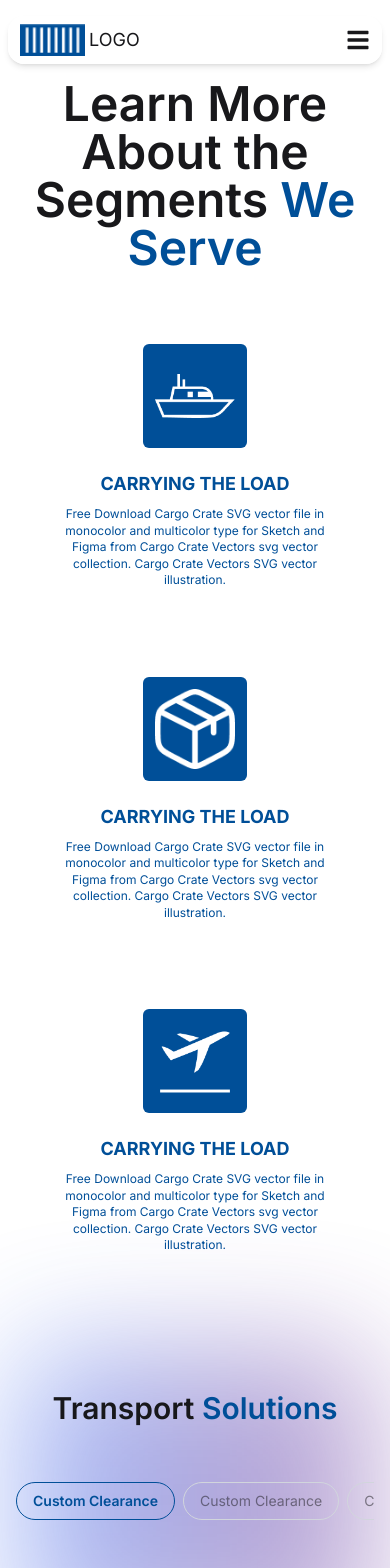
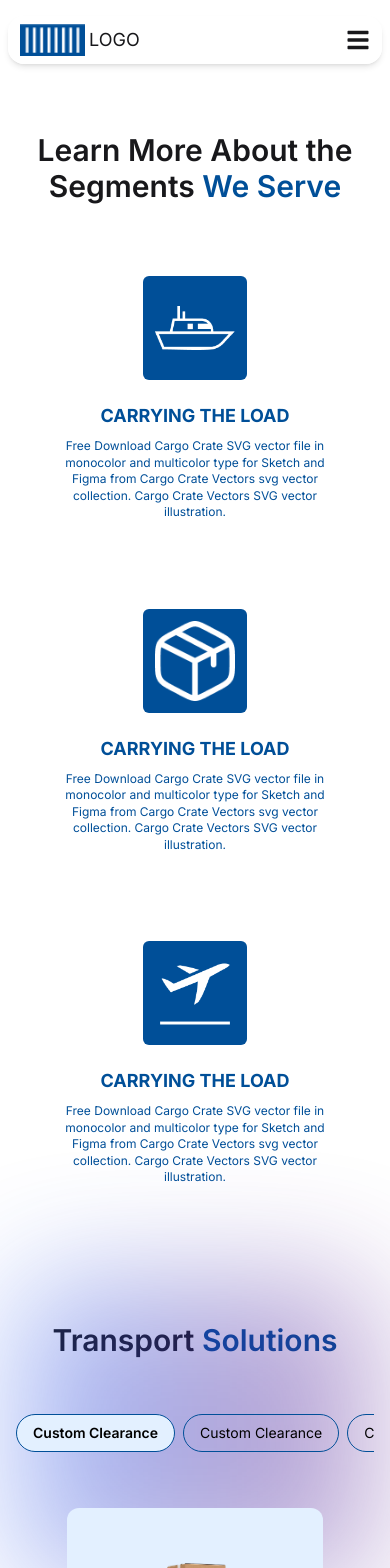
Before and after one commit to Mdsakib999/Trns-4-intern-practice, a React (Vite) app: page /services in a window 390 px wide. Shown: the top 1568 px of the page. Built offline with nearby package versions, Linux system fonts and the light colour scheme.

Commit message:
responsive fixed

```diff
--- a/src/App.jsx
+++ b/src/App.jsx
@@ -4,7 +4,7 @@ import { Footer } from "./components/shared/Footer";
 
 const App = () => {
   return (
-    <div className="font-inter">
+    <div className="font-inter max-w-7xl mx-auto">
       <Navbar />
       <div className="pt-0 min-h-screen">
         <Outlet />
--- a/src/components/ContactPageComponents/Location.jsx
+++ b/src/components/ContactPageComponents/Location.jsx
@@ -25,17 +25,17 @@ export const Location = () => {
   const LocationPin = [
     {
       id: 1,
-      top: "30%",
+      top: "20%",
       left: "20%",
     },
     {
       id: 2,
-      top: "55%",
+      top: "30%",
       left: "53%",
     },
     {
       id: 3,
-      top: "27%",
+      top: "14%",
       left: "80%",
     },
   ];
@@ -82,7 +82,7 @@ export const Location = () => {
               key={pin.id}
               src={locationIcon}
               alt="Location Pin"
-              className="absolute w-6 h-6"
+              className="absolute w-6 h-6 hidden lg:block"
               style={{
                 top: pin.top,
                 left: pin.left,
--- a/src/components/ServicePageComponents/Banner.jsx
+++ b/src/components/ServicePageComponents/Banner.jsx
@@ -25,8 +25,8 @@ export const Banner = () => {
   ];
 
   return (
-    <div className="px-4 md:px-10 max-w-7xl mx-auto">
-      <h1 className="text-5xl lg:text-6xl font-semibold text-center md:text-left mx-auto md:mx-0">
+    <div className="px-4 md:px-10 max-w-7xl mx-auto pt-3">
+      <h1 className="text-3xl sm:text-4xl md:text-5xl lg:text-6xl font-semibold text-center md:text-left mx-auto md:mx-0 mt-10">
         <p>Learn More About the</p>
         <p>
           Segments <span className="text-primary">We Serve</span>
--- a/src/components/ServicePageComponents/Tab/Tab.jsx
+++ b/src/components/ServicePageComponents/Tab/Tab.jsx
@@ -20,15 +20,17 @@ export const Tab = () => {
             `tab px-4 py-2 rounded-full border min-w-fit transition
             ${
               isActive
-                ? "tab-active font-semibold text-primary border-primary"
-                : "border-gray-300"
+                ? "tab-active font-semibold bg-secondary text-white border-primary"
+                : "border-primary"
             }
-            text-sm sm:text-base lg:text-lg`
+            text-sm lg:text-lg`
           }
           role="tab"
           end
         >
-          <span className="inline-flex items-center">{item.name}</span>
+          <span className="inline-flex items-center text-sm text-black">
+            {item.name}
+          </span>
         </NavLink>
       ))}
     </div>
--- a/src/components/ServicePageComponents/TransSolution.jsx
+++ b/src/components/ServicePageComponents/TransSolution.jsx
@@ -4,7 +4,7 @@ import { Tab } from "./Tab/Tab";
 export const TransSolution = () => {
   return (
     <div className="mt-28 px-4 md:px-10 max-w-7xl mx-auto relative">
-      <h1 className="text-3xl sm:text-4xl md:text-5xl lg:text-6xl font-semibold text-center z-10 relative">
+      <h1 className="text-3xl sm:text-4xl md:text-5xl lg:text-6xl font-semibold text-center z-0 relative">
         Transport <span className="text-primary">Solutions</span>
       </h1>
 
@@ -12,7 +12,7 @@ export const TransSolution = () => {
       <div className="absolute -top-10 left-1/2 transform -translate-x-1/2 w-[90%] sm:w-[500px] h-[300px] rounded-2xl blur-3xl opacity-40 bg-gradient-to-r from-blue-600 via-indigo-800 to-purple-900 z-0" />
 
       {/* Tab section and Custom Clearance */}
-      <div className="relative z-10 mt-10">
+      <div className="relative z-0 mt-10">
         <Tab />
         <CustomClearance />
       </div>
```
